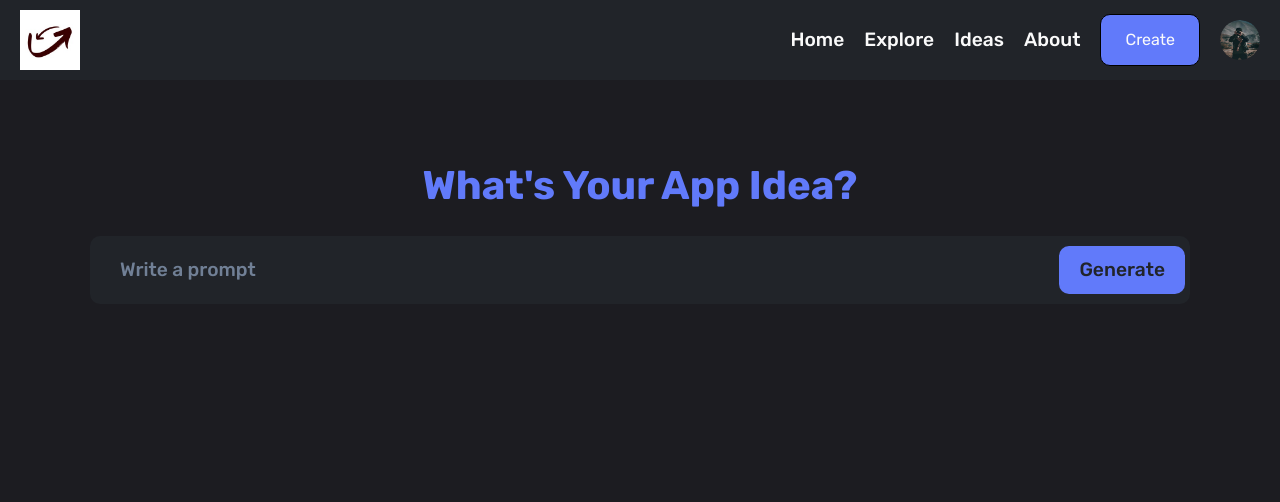
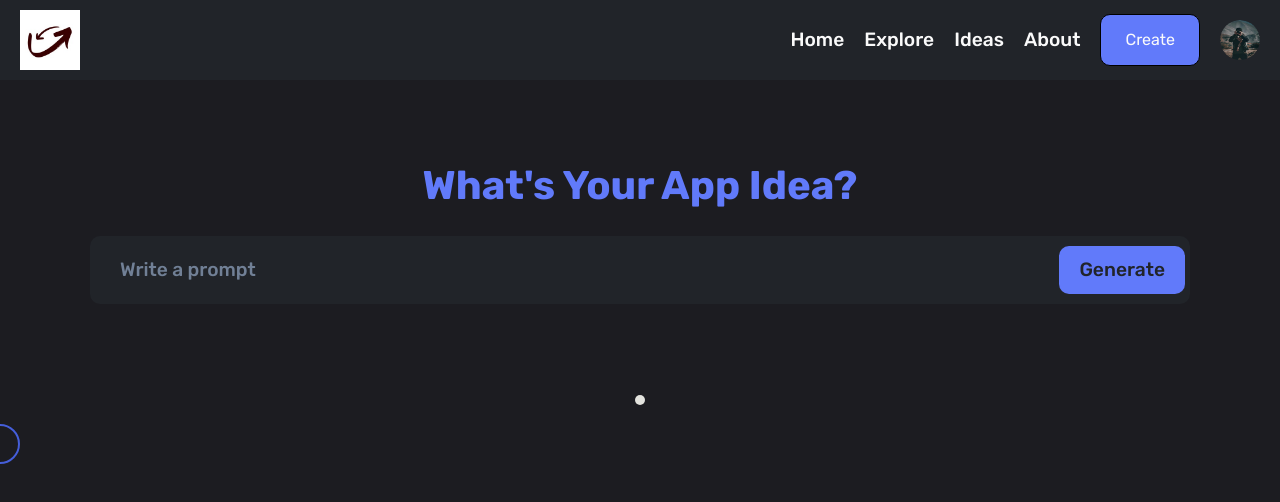
Before and after one commit to Y0shicon/Iterate-AI, a Next.js app: page / in a window 1280 px wide. Shown: the top 502 px of the page. Built offline with nearby package versions, Linux system fonts and the light colour scheme.

Commit message:
Feat : Custom Cursor

```diff
--- a/src/app/globals.scss
+++ b/src/app/globals.scss
@@ -13,6 +13,8 @@
   margin: 0;
 
   scrollbar-width: 0;
+
+  cursor: none !important;
 
   &::-webkit-scrollbar,
   &::-webkit-scrollbar-thumb {
--- a/src/app/page.jsx
+++ b/src/app/page.jsx
@@ -2,11 +2,16 @@
 import MainContent from "@components/MainContent";
 import Navbar from "@/components/Navbar";
 
+import CustomCursor from "@/components/CustomCursor";
+
 export default function Home() {
   return (
-    <main className="mainBody">
-      <Navbar />
-      <MainContent />
-    </main>
+    <>
+      <main className="mainBody">
+        <Navbar />
+        <MainContent />
+      </main>
+      <CustomCursor />
+    </>
   );
 }
--- a/src/components/AppCards.jsx
+++ b/src/components/AppCards.jsx
@@ -27,7 +27,7 @@ export default function AppCards() {
   return (
     <div className={styles.wrapper}>
       {state.isLoading ? (
-        <CircularProgress color="purple" isIndeterminate />
+        <CircularProgress color="#617afa" isIndeterminate />
       ) : (
         cards
       )}
--- a/src/components/CustomCursor.jsx
+++ b/src/components/CustomCursor.jsx
@@ -0,0 +1,46 @@
+"use client";
+
+// Import styles
+import styles from "@styles/CustomCursor.module.scss";
+
+// React required imports
+import { useEffect, useRef } from "react";
+
+export default function CustomCursor() {
+  const cursor = useRef(null);
+  const dot = useRef(null);
+
+  const onMouseMove = (e) => {
+    dot.current.style.top = e.clientY + "px";
+    dot.current.style.left = e.clientX + "px";
+    setTimeout(() => {
+      cursor.current.style.top = e.clientY + "px";
+      cursor.current.style.left = e.clientX + "px";
+    }, 100);
+  };
+
+  useEffect(() => {
+    document.addEventListener("mousemove", onMouseMove);
+
+    // Add hover class on hovering over buttons or svg or a tags
+    const hoverables = document.querySelectorAll("button, svg, a, input, .hoverable");
+    hoverables.forEach((hoverable) => {
+      hoverable.addEventListener("mouseover", () => {
+        cursor.current.classList.add("hover");
+      });
+      hoverable.addEventListener("mouseleave", () => {
+        cursor.current.classList.remove("hover");
+      });
+    });
+    return () => {
+      document.removeEventListener("mousemove", onMouseMove);
+    };
+  }, []);
+
+  return (
+    <>
+      <div ref={cursor} className={styles.cursor}></div>
+      <div ref={dot} className={styles.dot}></div>
+    </>
+  );
+}
--- /dev/null
+++ b/src/styles/CustomCursor.module.scss
@@ -0,0 +1,38 @@
+.cursor {
+  position: fixed;
+  width: 40px;
+  aspect-ratio: 1/1;
+  border: 2px solid var(--primary);
+  border-radius: 50%;
+  transform: translate(-50%, -50%);
+  pointer-events: none;
+  z-index: 999;
+  mix-blend-mode: difference;
+  transition: width 0.2s ease-in-out;
+
+  &:global(.hover) {
+    width: 70px;
+  }
+
+  @media screen and (max-width: 768px) {
+    display: none;
+  }
+}
+.dot {
+  position: fixed;
+  width: 10px;
+  height: 10px;
+  background-color: white;
+  border-radius: 50%;
+  top: 50%;
+  left: 50%;
+  transform: translate(-50%, -50%);
+  pointer-events: none;
+  z-index: 999;
+
+  mix-blend-mode: difference;
+
+  @media screen and (max-width: 768px) {
+    display: none;
+  }
+}
--- a/src/styles/Navbar.module.scss
+++ b/src/styles/Navbar.module.scss
@@ -7,7 +7,7 @@
 
   position: fixed;
   inset: 0;
-  z-index: 1000;
+  z-index: 10;
   background-color: var(--secondary-black);
 
   width: 100%;
```
